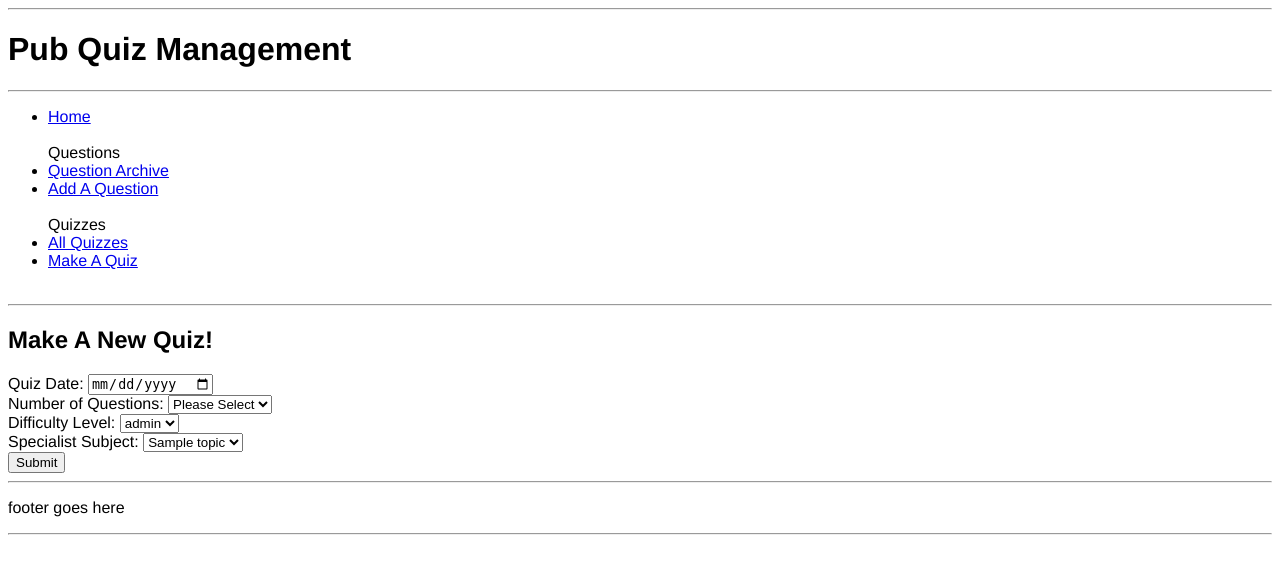
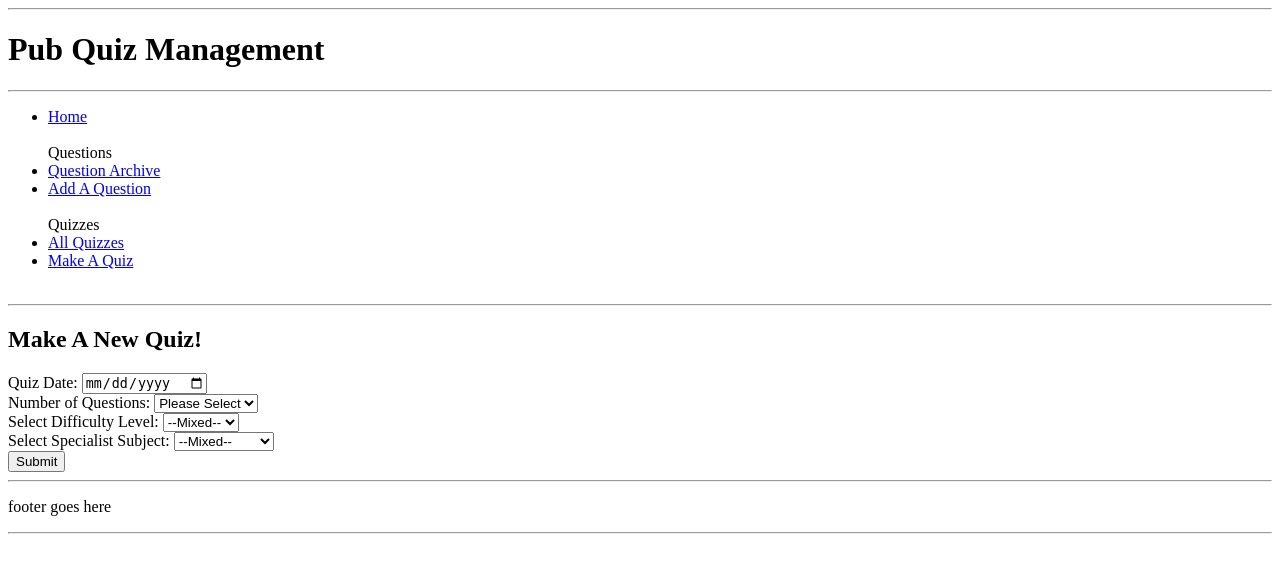
Before and after one commit to Dougmac21/QuizzR, a Flask app: page /quizzes/new in a window 1280 px wide. Shown: the top 574 px of the page. Run offline with Flask 2, Linux system fonts and the light colour scheme; a database or web service that is not in the repository returns one stand-in record (values such as "Sample title"); some libraries are stand-ins or nearby versions.

Commit message:
Full CRUD on Questions. Eugene spotted that the value of False for used was being passed to id on the update route in restful

```diff
--- a/pub_quiz_app/controllers/questions_controller.py
+++ b/pub_quiz_app/controllers/questions_controller.py
@@ -70,8 +70,11 @@ def update_question(id):
     topic_id = request.form["topic_id"]
     topic = topic_repository.select(topic_id)
 
-    question = Question(the_question, correct_answer, alt_ans_1, alt_ans_2, alt_ans_3, difficulty, topic, id)
+    used = None
+
+    question = Question(the_question, correct_answer, alt_ans_1, alt_ans_2, alt_ans_3, difficulty, topic, used, id)
     question_repository.update(question)
+
     return redirect("/questions")
 
 #show
--- a/pub_quiz_app/repositories/question_repository.py
+++ b/pub_quiz_app/repositories/question_repository.py
@@ -61,6 +61,7 @@ def delete_all():
 
 #update
 def update(question):
-    sql = "UPDATE questions SET (the_question, correct_answer, alt_ans_1, alt_ans_2, alt_ans_3, difficulty, topic) = (%s, %s, %s, %s, %s, %s, %s) WHERE id = %s"
+    sql = "UPDATE questions SET (the_question, correct_answer, alt_ans_1, alt_ans_2, alt_ans_3, difficulty_id, topic_id) = (%s, %s, %s, %s, %s, %s, %s) WHERE id = %s"
+    print("diojfoiajdgioajdgiojsadoigjsoidjgoiasjdgiojsadogi", question.id)
     values = [question.the_question, question.correct_answer, question.alt_ans_1, question.alt_ans_2, question.alt_ans_3, question.difficulty.id, question.topic.id, question.id]
     run_sql(sql, values)
--- a/pub_quiz_app/repositories/quiz_repository.py
+++ b/pub_quiz_app/repositories/quiz_repository.py
@@ -14,7 +14,7 @@ import repositories.quiz_repository as quiz_repository
 
 #save
 def save(quiz):
-    sql = "INSERT INTO quizzes (date, number_of_questions, difficulty, topic, question_list) VALUES (%s, %s, %s, %s, %s) RETURNING id"
+    sql = "INSERT INTO quizzes (date, number_of_questions, difficulty_id, topic_id, question_list) VALUES (%s, %s, %s, %s, %s) RETURNING id"
     values = [quiz.date, quiz.number_of_questions, quiz.difficulty.id, quiz.topic.id, quiz.question_list]
     results = run_sql(sql, values)
     id = results[0]['id']
@@ -37,8 +37,8 @@ def select_all():
     sql = "SELECT * FROM quizzes"
     results = run_sql(sql)
     for result in results:
-        difficulty = difficulty_repository.select(result["difficulty"])
-        topic = topic_repository.select(result["topic"])
+        difficulty = difficulty_repository.select(result["difficulty_id"])
+        topic = topic_repository.select(result["topic_id"])
         quiz = Quiz(result["date"], result["number_of_questions"], difficulty, topic, result["question_list"], result["id"])
         quizzes.append(quiz)
     return quizzes
--- a/pub_quiz_app/static/style.css
+++ b/pub_quiz_app/static/style.css
@@ -1,6 +1,43 @@
-body{
+#grid-container {
+  display: grid;
+  grid-template-areas: 'header header' 'container container' 'footer footer';
+  grid-template-columns: 3fr 7fr;
+}
+
+header {
+  /* ... */
+  grid-area: header;
+}
+
+.container {
+  /* ... */
+  grid-area: container;
+}
+
+footer {
+  /* ... */
+  grid-area: footer;
+}
+
+
+
+
+
+
+
+
+
+
+
+
+
+
+
+
+/* body{
     font-family: "Helvetica Neue", arial, sans-serif; font-size: 16px;
   }
+
 
   .question {
     border: 2px solid #ccc;
@@ -70,4 +107,4 @@ body{
     display: flex;
     line-height: 20px;
     margin-bottom: 12px;
-  }
+  } */
--- a/pub_quiz_app/templates/questions/edit.html
+++ b/pub_quiz_app/templates/questions/edit.html
@@ -7,7 +7,7 @@
 <form action="/questions/{{  question.id  }}" method="POST">
 
     <div>
-
+        <h1>{{question.id}}</h1>
         <label for="the_question">Question:</label>
         <input type="text" id="the_question" name="the_question" value="{{  question.the_question  }}">
         <br>
--- a/pub_quiz_app/templates/quizzes/new.html
+++ b/pub_quiz_app/templates/quizzes/new.html
@@ -24,8 +24,9 @@
         <br>
 
 
-        <label for="difficulty">Difficulty Level:</label>
+        <label for="difficulty">Select Difficulty Level:</label>
         <select name="difficulty" id="difficulty_id">
+            <option selected disabled>--Mixed--</option>
             {%  for difficulty in all_difficulties  %}
             <option value="{{  difficulty.id  }}">{{  difficulty.level  }}</option>
             {%  endfor  %}
@@ -33,8 +34,9 @@
         <br>
 
 
-        <label for="topic">Specialist Subject:</label>
+        <label for="topic">Select Specialist Subject:</label>
         <select name="topic" id="topic_id">
+            <option selected disabled>--Mixed--</option>
             {%  for topic in all_topics  %}
             <option value="{{  topic.id  }}">{{  topic.name  }}</option>
             {%  endfor  %}
```
Also changed, not shown: pub_quiz_app/console.py (+12 -3 lines), pub_quiz_app/templates/quizzes/index.html (+4 -4 lines).
